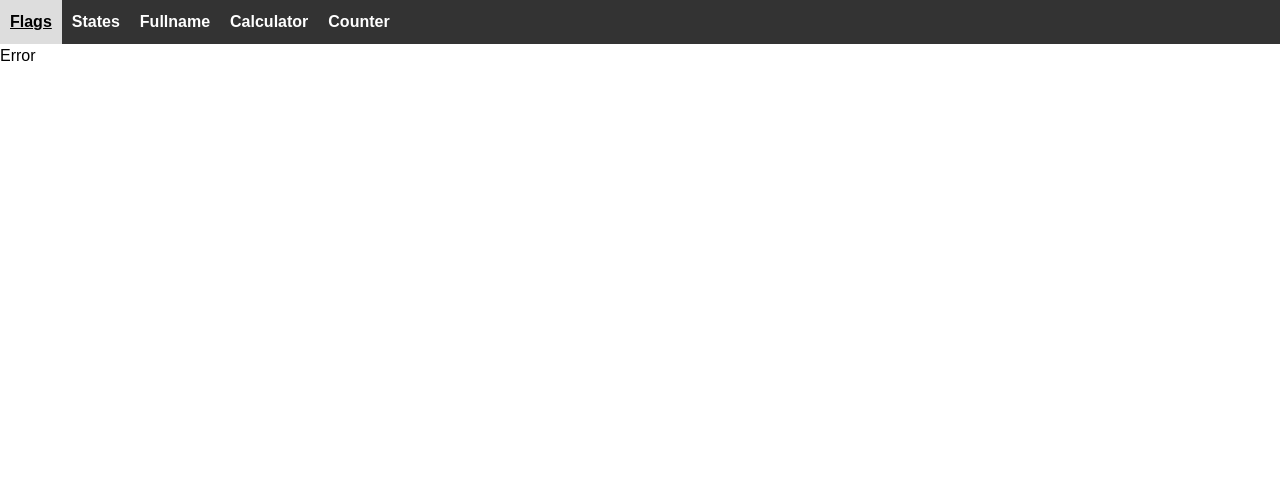
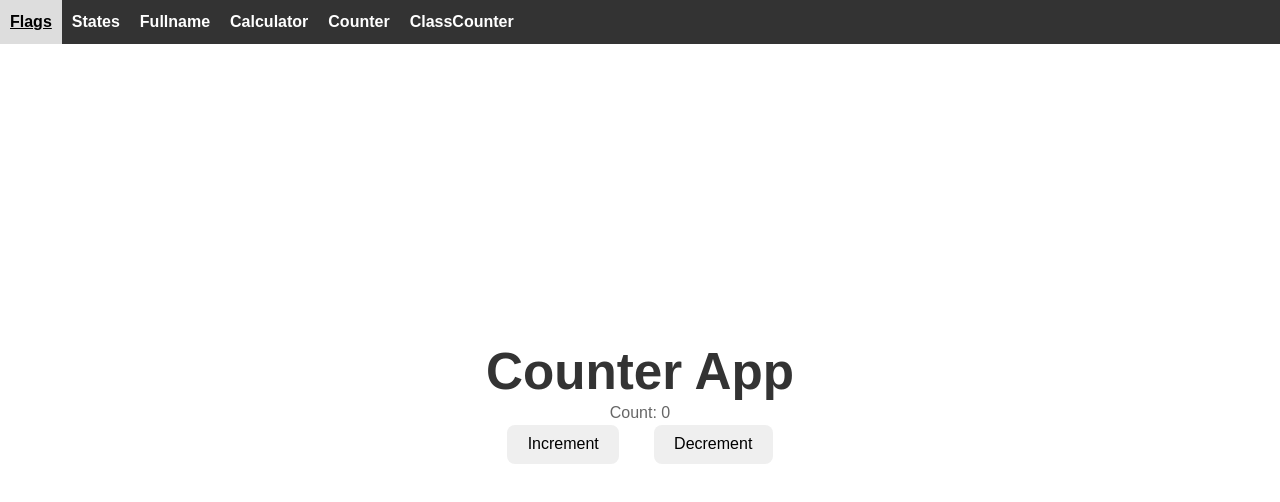
Before and after one commit to aviralrabbit1/react-mini, a React (Vite) app: page /classCounter in a window 1280 px wide. Shown: the top 502 px of the page. Built offline with nearby package versions, Linux system fonts and the light colour scheme.

Commit message:
:sparkles: Class component Counter App

```diff
--- a/src/App.jsx
+++ b/src/App.jsx
@@ -6,6 +6,7 @@ import Error from './mini/Error';
 import Fullname from './mini/Fullname';
 import Calculator from './mini/Calculator';
 import Counter from './mini/Counter';
+import ClassCounter from './mini/ClassCounter';
 
 function App() {
 
@@ -29,6 +30,9 @@ function App() {
                     <li>
                         <Link to="/counter">Counter</Link>
                     </li>
+                    <li>
+                        <Link to="/classCounter">ClassCounter</Link>
+                    </li>
                 </ul>
             </nav>
               <Routes>
@@ -37,6 +41,7 @@ function App() {
                   <Route path="/fullname" element={<Fullname />} />
                   <Route path="/calculator" element={<Calculator />} />
                   <Route path="/counter" element={<Counter />} />
+                  <Route path="/classCounter" element={<ClassCounter />} />
                   <Route path="/*" element={<Error />} />
               </Routes>
         </div>
--- /dev/null
+++ b/src/mini/ClassCounter.jsx
@@ -0,0 +1,43 @@
+import React, { Component } from 'react'
+
+export class ClassCounter extends Component {
+    constructor(props){
+        super(props);
+        this.state = {
+            count: 0
+        }
+    }
+    increment = () =>{
+        this.setState((prevState) => ({count: prevState.count+1}));
+    }
+    decrement = () =>{
+        this.setState((prevState) => ({count: prevState.count-1}));
+    }
+  render() {
+    return (
+        <div style={{
+            display: "flex",
+            flexDirection: "column",
+            justifyContent: "center",
+            alignItems: "center",
+            textAlign: "center",
+            height: "90vh"
+        }}>
+            <h1>Counter App</h1>
+            <p>Count: {this.state.count}</p>
+            <div style={{
+              display: "flex",
+              justifyContent: "space-around",
+              alignItems: "center",
+              textAlign: "center",
+              width: "300px"
+          }}>
+              <button onClick={this.increment} >Increment</button>
+              <button onClick={this.decrement}>Decrement</button>
+            </div>
+        </div>
+    )
+  }
+}
+
+export default ClassCounter
```
